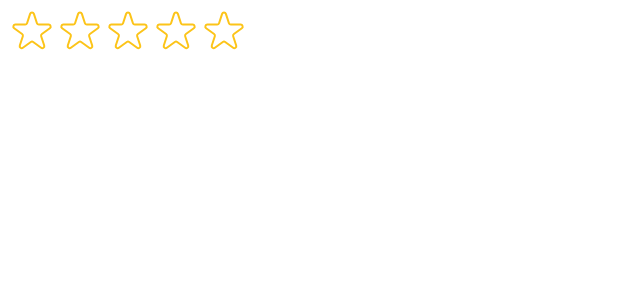
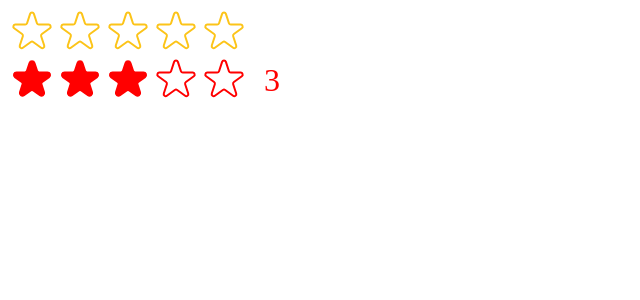
Before and after one commit to ermiasdesalegn/usepopcorn, a React (Create React App) app: page / in a window 1280 px wide. Shown: the top 300 px of the page, without its empty margins (0-640 px from the left). Built offline with nearby package versions, Linux system fonts and the light colour scheme.

Commit message:
the message is now working

```diff
--- a/src/StarRating.jsx
+++ b/src/StarRating.jsx
@@ -14,8 +14,10 @@
   maxRating = 5,
   color = `#fcc419`,
   size = 48,
+  messages = [],
+  defaultRating = 0,
 }) {
-  const [rating, setRating] = useState(0);
+  const [rating, setRating] = useState(defaultRating);
   const [tempRating, setTempRating] = useState(0);
 
   function handleRating(rating) {
@@ -44,7 +46,11 @@
           />
         ))}
       </div>
-      <p style={textStyle}>{tempRating || rating || ""}</p>
+      <p style={textStyle}>
+        {messages.length === maxRating
+          ? messages[tempRating ? tempRating - 1 : rating - 1]
+          : tempRating || rating || ""}
+      </p>
     </div>
   );
 }
--- a/src/index.js
+++ b/src/index.js
@@ -8,6 +8,11 @@
 root.render(
   <React.StrictMode>
     {/* <App /> */}
-    <StarRating maxRating={5} />
+    <StarRating
+      maxRating={5}
+      messages={["terrible", "bad", "Okay", "Good", "Amazing"]}
+    />
+
+    <StarRating maxRating={5} color="red" className="test" defaultRating={3} />
   </React.StrictMode>
 );
```
